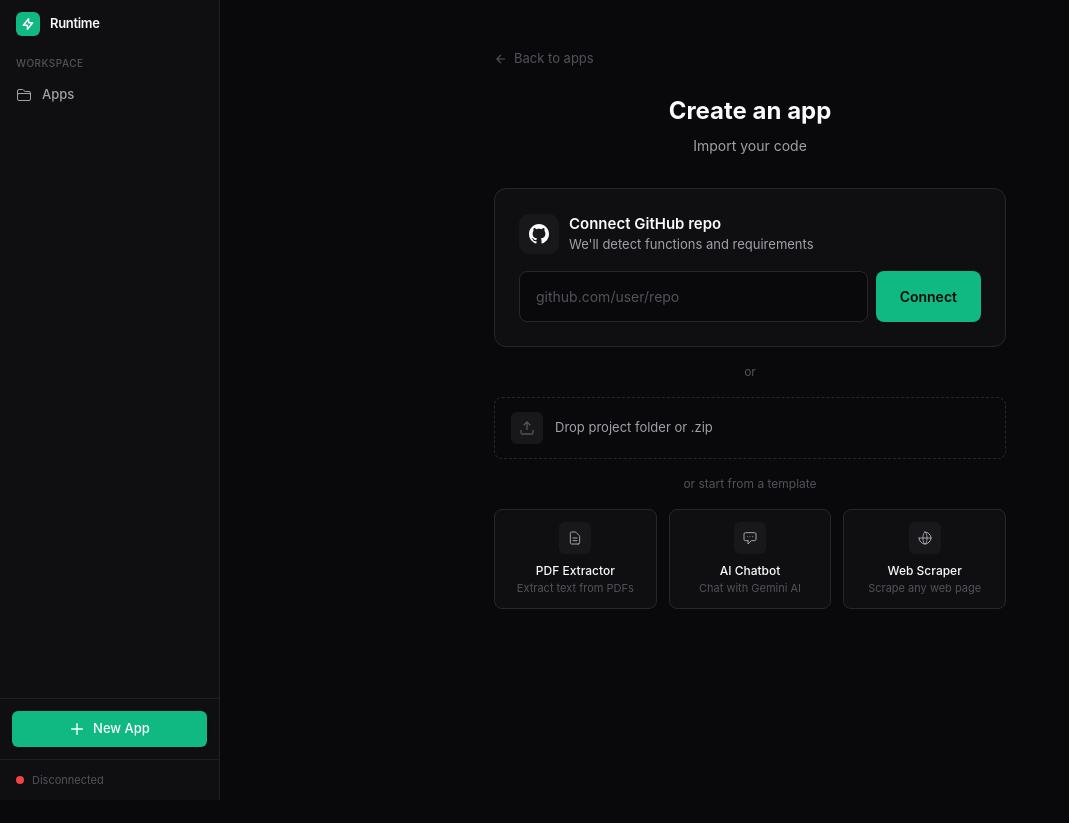
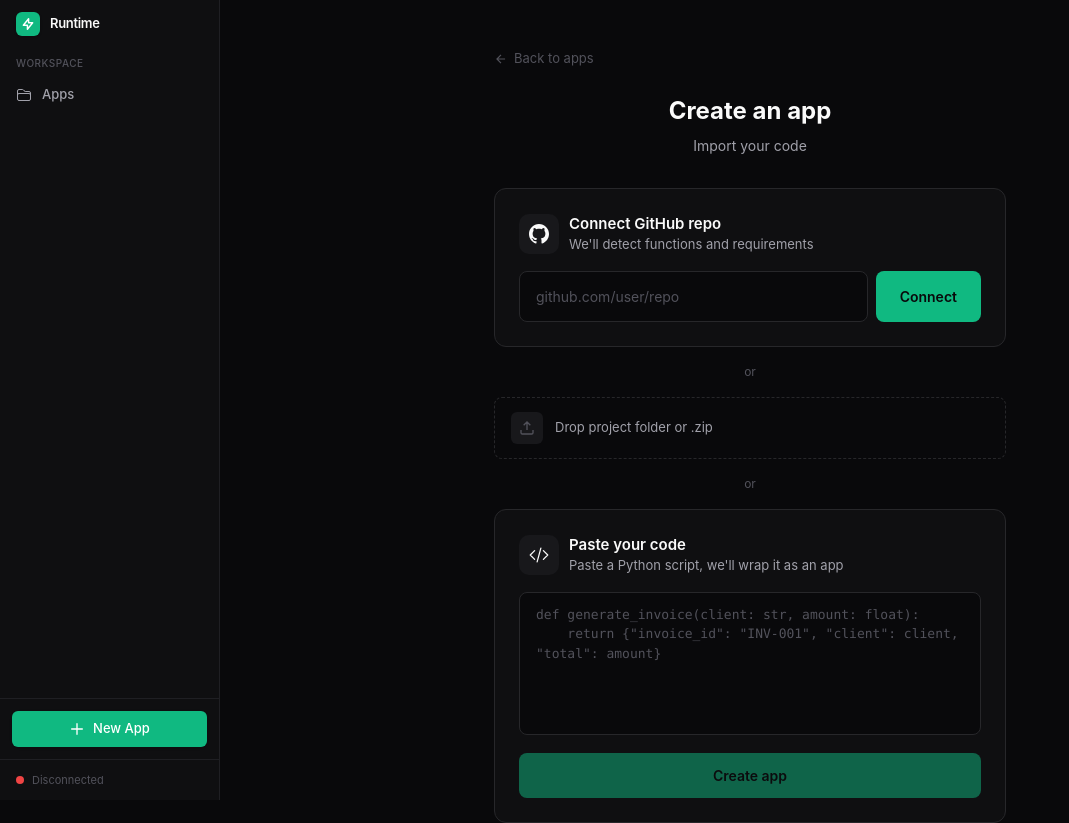
Before and after one commit to buildingopen/runit, a Next.js app in the folder apps/web/: page /new in a window 1280 px wide. Shown: the top 823 px of the page, without its empty margins (0-1069 px from the left). Before the commit the page ends 800 px from the top, so only its background shows below. Built offline with nearby package versions, Linux system fonts and the light colour scheme; no server answers.

Commit message:
feat: add paste-code option to new project page (creates ZIP client-side with fflate)

```diff
--- a/apps/web/app/new/page.tsx
+++ b/apps/web/app/new/page.tsx
@@ -3,6 +3,7 @@
 import { useState, useRef } from 'react';
 import { useRouter } from 'next/navigation';
 import Link from 'next/link';
+import { zipSync, strToU8 } from 'fflate';
 import { apiClient } from '../../lib/api/client';
 import { trackProjectCreated } from '../../lib/analytics';
 
@@ -25,6 +26,9 @@ export default function NewProjectPage() {
   const [isDragging, setIsDragging] = useState(false);
   const [isProcessingFile, setIsProcessingFile] = useState(false);
   const fileInputRef = useRef<HTMLInputElement>(null);
+
+  // Paste code state
+  const [pastedCode, setPastedCode] = useState('');
 
   const handleFileSelect = async (file: File) => {
     if (!file.name.endsWith('.zip')) {
@@ -174,6 +178,63 @@ export default function NewProjectPage() {
       } else {
         setError(message);
       }
+      setIsSubmitting(false);
+      setSubmittingStep('');
+    }
+  };
+
+  const handlePasteSubmit = async () => {
+    const code = pastedCode.trim();
+    if (!code) {
+      setError('Please paste some Python code');
+      return;
+    }
+
+    setIsSubmitting(true);
+    setError(null);
+    setSubmittingStep('Packaging your code...');
+
+    try {
+      // Wrap in a function if the code has no function definitions
+      const hasFunctions = /^def\s+\w+/m.test(code);
+      let mainPy: string;
+      if (hasFunctions) {
+        mainPy = code;
+      } else {
+        const indented = code
+          .split('\n')
+          .map((line) => (line.trim() === '' ? '' : `    ${line}`))
+          .join('\n');
+        mainPy = `def run():\n${indented}\n`;
+      }
+
+      // Create ZIP in-memory
+      const zipped = zipSync({ 'main.py': strToU8(mainPy) });
+      const base64 = btoa(String.fromCharCode(...zipped));
+
+      setSubmittingStep('Analyzing your code...');
+
+      const response = await apiClient.createProject({
+        name: 'pasted-app',
+        source_type: 'zip',
+        zip_data: base64,
+      });
+
+      if (response.endpoints.length === 0) {
+        setError(
+          'No actions found in your code. Make sure it contains at least one function definition (def my_function():).'
+        );
+        setIsSubmitting(false);
+        setSubmittingStep('');
+        return;
+      }
+
+      trackProjectCreated(response.project_id, 'paste');
+      setSubmittingStep('Redirecting...');
+      router.push(`/create/configure?project=${response.project_id}`);
+    } catch (err) {
+      const message = err instanceof Error ? err.message : 'Failed to create app';
+      setError(message);
       setIsSubmitting(false);
       setSubmittingStep('');
     }
@@ -336,6 +397,37 @@ export default function NewProjectPage() {
                 <span className="text-[13px] text-[var(--text-secondary)]">Drop project folder or .zip</span>
               </div>
             )}
+            {/* Or Divider */}
+            <div className="text-center text-[12px] text-[var(--text-tertiary)] my-4">or</div>
+
+            {/* Paste Code Section */}
+            <div className="bg-[var(--bg-secondary)] border border-[var(--border)] rounded-xl p-6">
+              <div className="flex items-center gap-2.5 mb-4">
+                <div className="w-10 h-10 bg-[var(--bg-tertiary)] rounded-[10px] flex items-center justify-center text-[var(--text-primary)]">
+                  <svg width="20" height="20" viewBox="0 0 24 24" fill="none" stroke="currentColor" strokeWidth="1.5">
+                    <path strokeLinecap="round" strokeLinejoin="round" d="M17.25 6.75L22.5 12l-5.25 5.25m-10.5 0L1.5 12l5.25-5.25m7.5-3l-4.5 16.5" />
+                  </svg>
+                </div>
+                <div>
+                  <div className="text-[15px] font-semibold text-[var(--text-primary)]">Paste your code</div>
+                  <div className="text-[13px] text-[var(--text-secondary)]">Paste a Python script, we&apos;ll wrap it as an app</div>
+                </div>
+              </div>
+              <textarea
+                value={pastedCode}
+                onChange={(e) => setPastedCode(e.target.value)}
+                placeholder={'def generate_invoice(client: str, amount: float):\n    return {"invoice_id": "INV-001", "client": client, "total": amount}'}
+                rows={6}
+                className="w-full py-3 px-4 bg-[var(--bg-primary)] border border-[var(--border)] rounded-lg text-[13px] text-[var(--text-primary)] font-mono placeholder:text-[var(--text-tertiary)] focus:outline-none focus:border-[var(--accent)] transition-colors resize-none"
+              />
+              <button
+                onClick={handlePasteSubmit}
+                disabled={!pastedCode.trim()}
+                className="mt-3 w-full py-3 bg-[var(--accent)] hover:bg-[var(--accent-hover)] text-[var(--bg-primary)] text-[14px] font-semibold rounded-lg transition-colors disabled:opacity-50"
+              >
+                Create app
+              </button>
+            </div>
           </>
         )}
 
--- a/apps/web/package.json
+++ b/apps/web/package.json
@@ -22,6 +22,7 @@
     "@supabase/ssr": "^0.5.0",
     "@supabase/supabase-js": "^2.38.0",
     "@tanstack/react-query": "^5.0.0",
+    "fflate": "0.8.2",
     "hono": "4.11.8",
     "next": "^15.5.12",
     "posthog-js": "^1.352.0",
```
Also changed, not shown: 1 other file (tests, documents, lock files or other folders).
